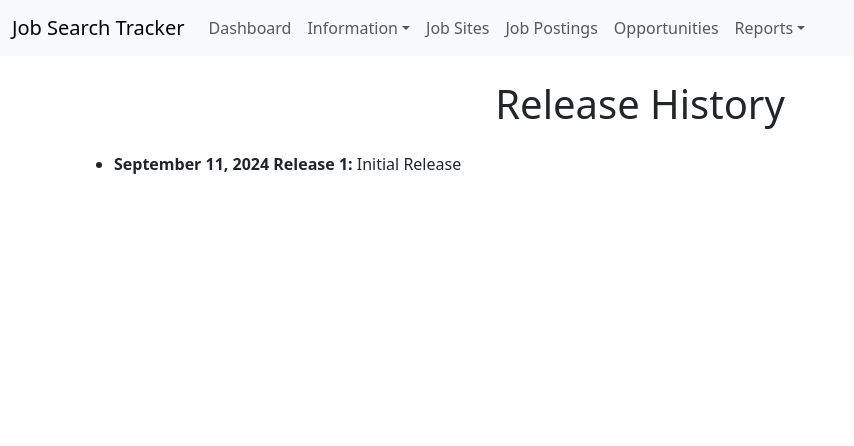
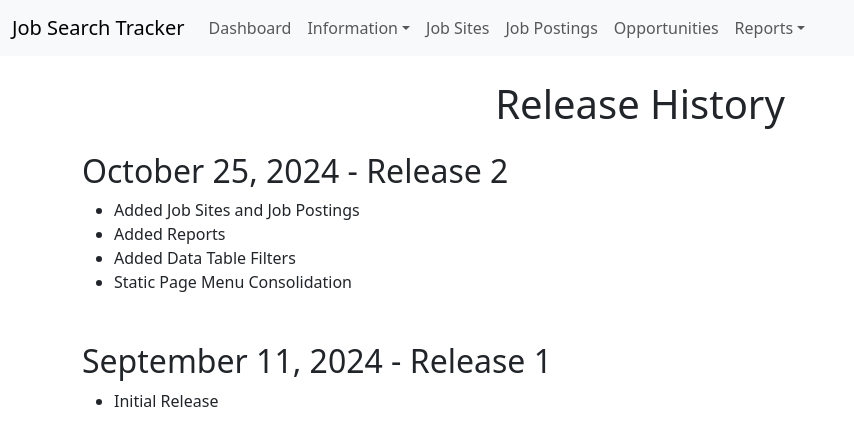
Before and after one commit to bbornino/django_react_job_search, a React (Create React App) app in the folder frontend/: page /release-history in a window 1280 px wide. Shown: the top 446 px of the page, without its empty margins (0-854 px from the left). Built offline with nearby package versions, Linux system fonts and the light colour scheme.

Commit message:
Update Release History

```diff
--- a/frontend/src/components/ReleaseHistory.js
+++ b/frontend/src/components/ReleaseHistory.js
@@ -13,8 +13,17 @@ class ReleaseHistory extends Component {
 
                 <Row>
                     <Col>
+                        <h2>October 25, 2024 - Release 2</h2>
                         <ul>
-                            <li><strong>September 11, 2024 Release 1:</strong> Initial Release</li>
+                            <li>Added Job Sites and Job Postings</li>
+                            <li>Added Reports</li>
+                            <li>Added Data Table Filters</li>
+                            <li>Static Page Menu Consolidation</li>
+                        </ul>
+
+                        <h2 className="mt-5">September 11, 2024 - Release 1</h2>
+                        <ul>
+                            <li>Initial Release</li>
                         </ul>
                     </Col>
                 </Row>
```
